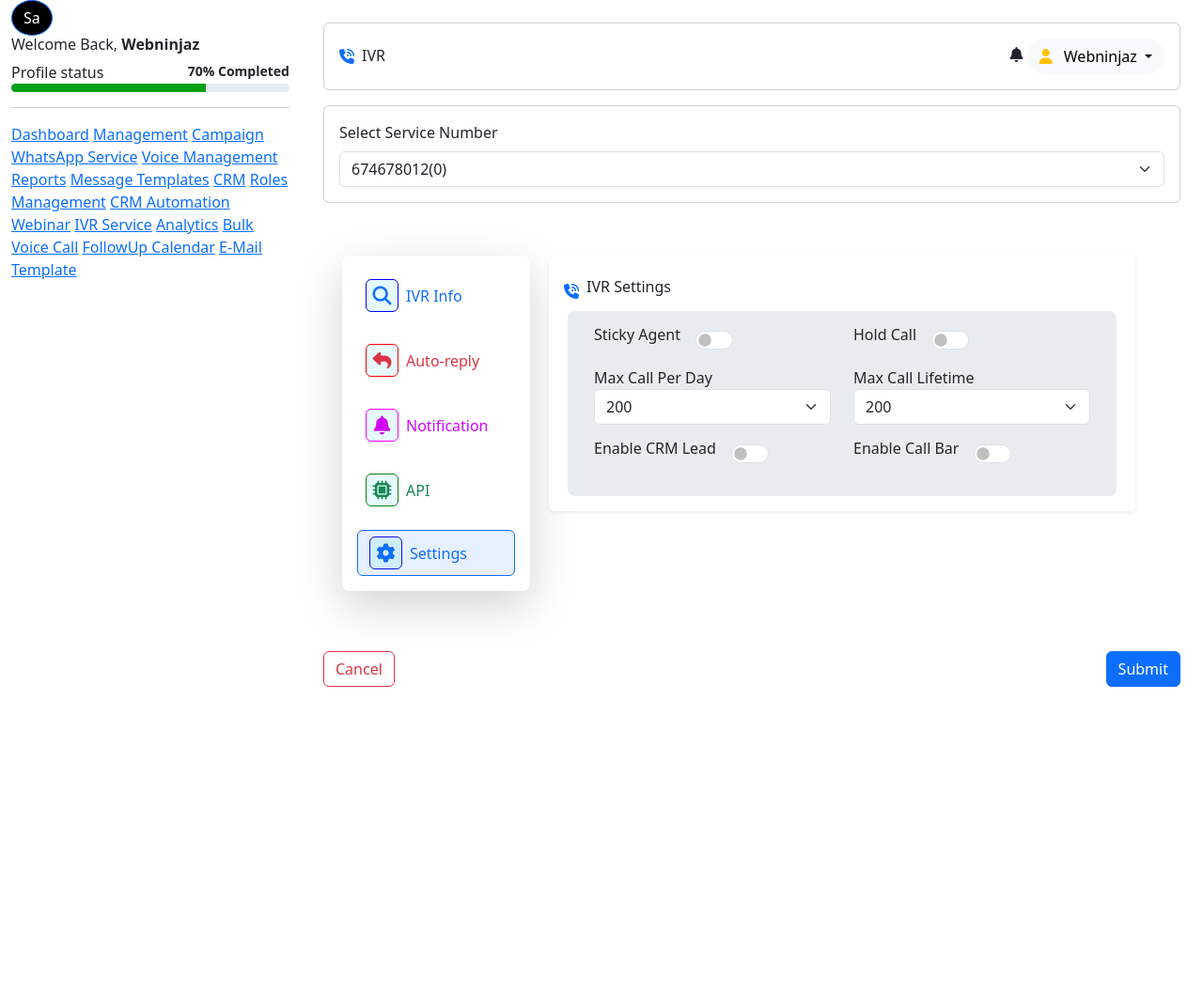
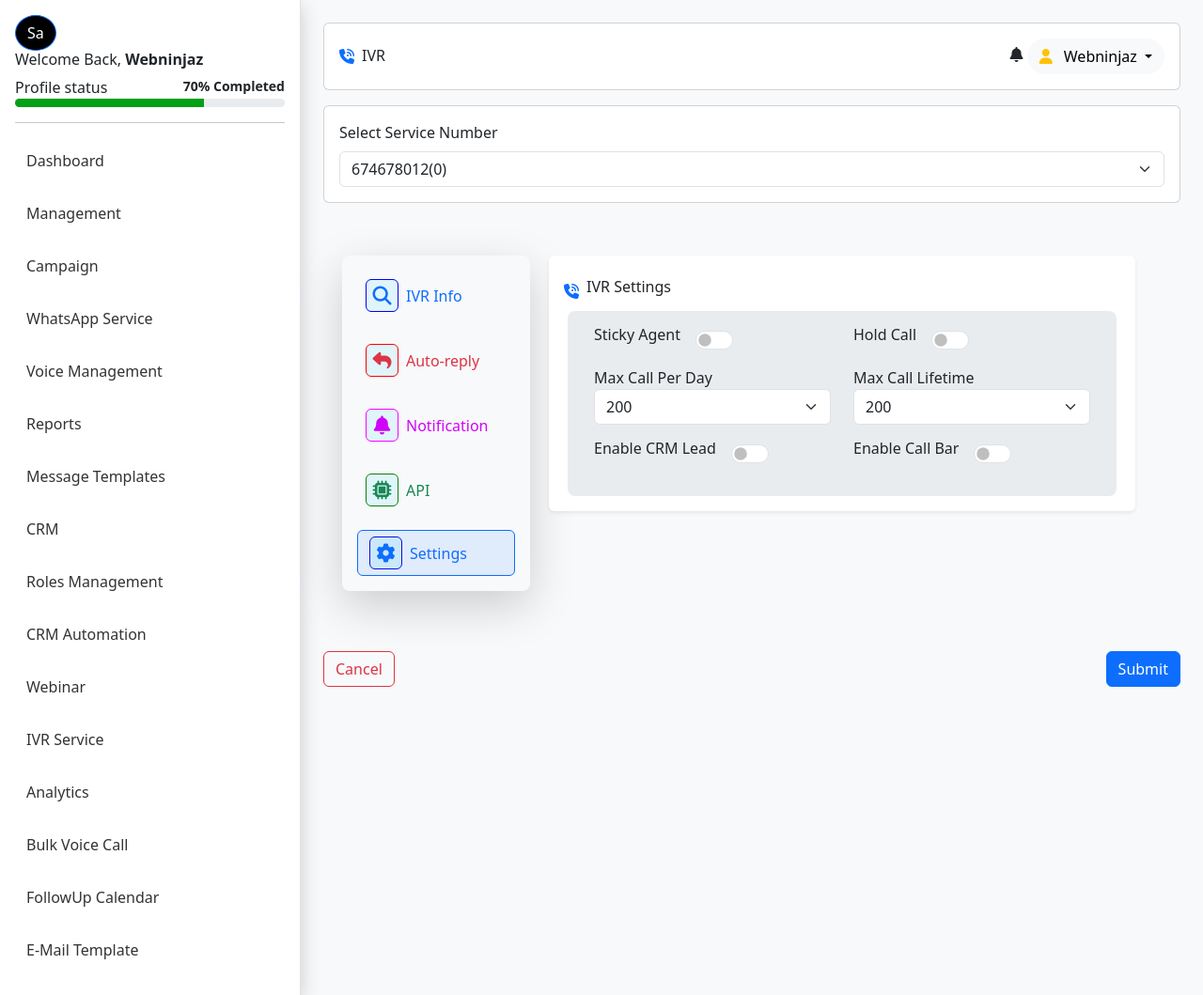
Before and after one commit to skyZoneHub/Task2, a plain HTML site: page page1.html in a window 1280 px wide. Shown: the whole page at 94% size. Before the commit the page ends 800 px from the top, so only its background shows below. Drawn offline with nearby package versions, Linux system fonts and the light colour scheme.

Commit message:
commited final   project

```diff
--- a/css/page1.css
+++ b/css/page1.css
@@ -7,6 +7,7 @@ body {
   background-color: #f8f9fa;
 }
 .sidebar {
+  height: auto;
   background: white;
   padding: 1rem;
   border-right: 1px solid #dee2e6;
--- a/page1.html
+++ b/page1.html
@@ -14,7 +14,7 @@
       href="https://cdnjs.cloudflare.com/ajax/libs/font-awesome/6.7.2/css/all.min.css"
       integrity="sha512-Evv84Mr4kqVGRNSgIGL/F/aIDqQb7xQ2vcrdIwxfjThSH8CSR7PBEakCr51Ck+w+/U6swU2Im1vVX0SVk9ABhg=="
       crossorigin="anonymous" referrerpolicy="no-referrer" />
-   <link rel="stylesheet" href="page1.html">
+   <link rel="stylesheet" href="css/page1.css">
 
   </head>
   <body>
```
